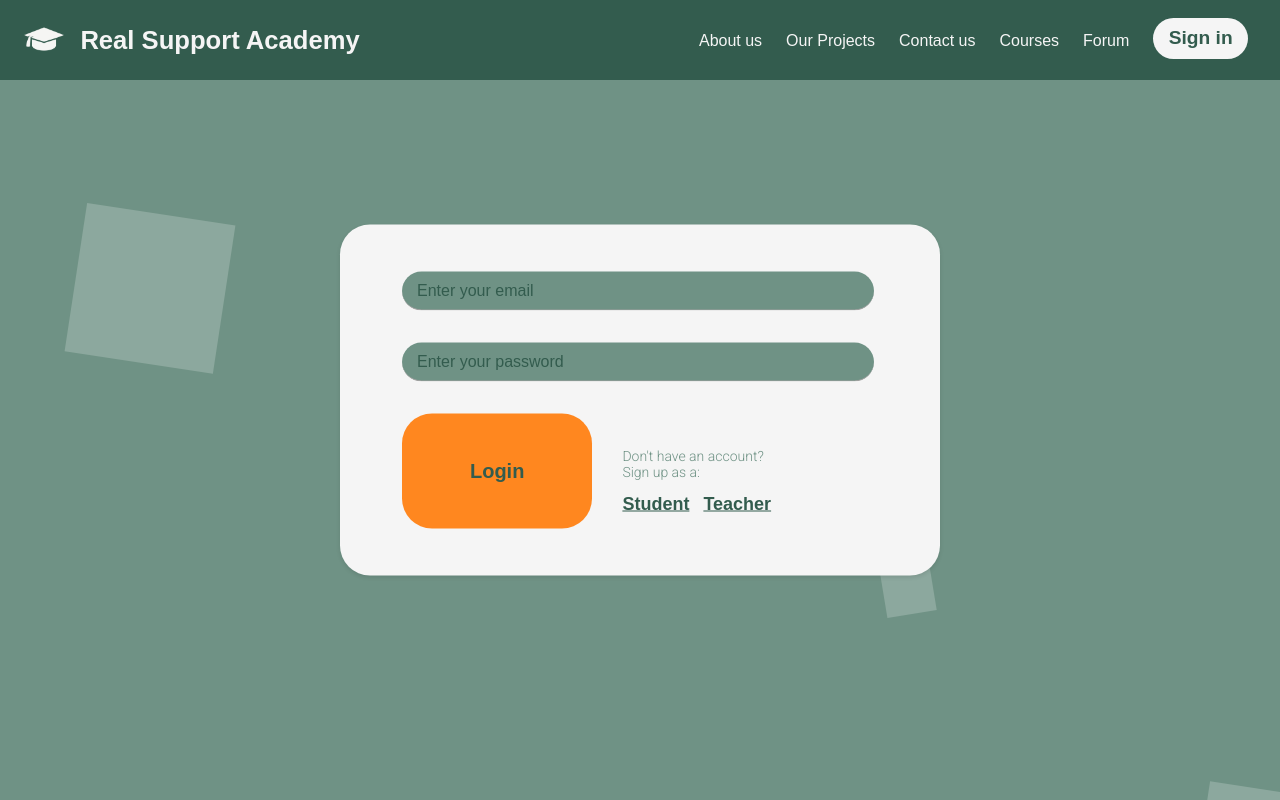
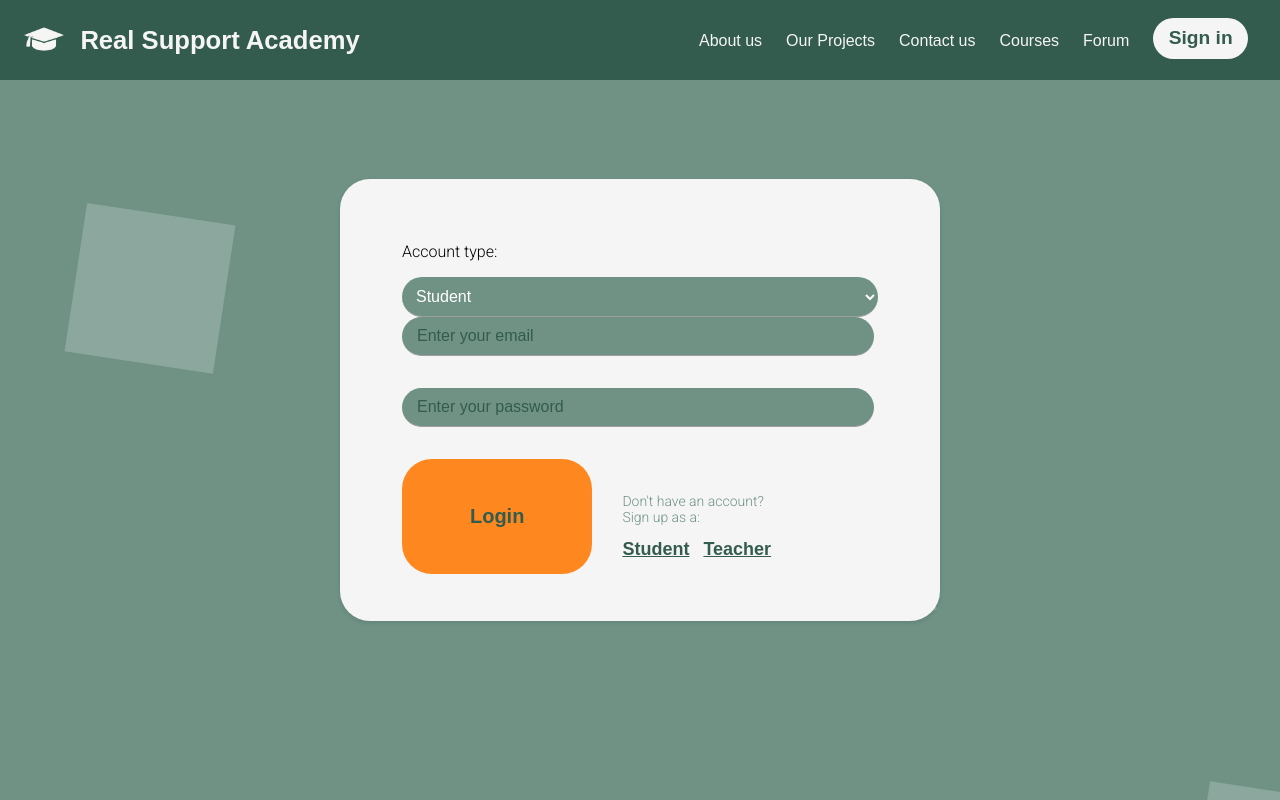
Before and after one commit to amber-02/rs-academy, a React (Create React App) app: page /signin in a window 1280 px wide. Built offline with nearby package versions, Linux system fonts and the light colour scheme.

Commit message:
dedicated sign in, only can view course/forum once signed in

```diff
--- a/src/App.js
+++ b/src/App.js
@@ -14,27 +14,23 @@ import TeacherSignUp from './components/navbar/TeacherSignUp';
 
 
 function App() {
-  // will hold users data in the format:
-  // {
-  //   name : 'john smith',
-  //   permission : 'admin/student'
-  // }
 
   const [userData , setUserData] = useState()
+  const [signIn, setSignIn] = useState(false);
   return (
     <>
     <Router>
       <Navbar />
       <Routes>
-        <Route path="/" element={<HomePage />} />
-        <Route path="/about" element={<AboutUs />} />
-        <Route path="/projects" element={<OurProjects />} />
-        <Route path="/contact" element={<ContactUs />} />
-        <Route path="/courses" element={<Courses />} />
-        <Route path="/forum" element={<StudentForum />} />
-        <Route path="/signin" element={<SignIn setUserData={setUserData} userData={userData}/>} />
-        <Route path="/student_signup" element={<StudentSignUp/>} />
-        <Route path="/teacher_signup" element={<TeacherSignUp/>} />
+      <Route path="/" element={<HomePage />} />
+          <Route path="/about" element={<AboutUs />} />
+          <Route path="/projects" element={<OurProjects />} />
+          <Route path="/contact" element={<ContactUs />} />
+          {signIn ? <Route path="/courses" element={<Courses />} /> : null}
+          {signIn ? <Route path="/forum" element={<StudentForum />} /> : null}
+          <Route path="/signin" element={<SignIn setUserData={setUserData} userData={userData} setSignIn={setSignIn} />} />
+          <Route path="/student_signup" element={<StudentSignUp />} />
+          <Route path="/teacher_signup" element={<TeacherSignUp />} />
       </Routes>
     </Router>
     </>
--- a/src/backend/components/Forum/AnnounForum.js
+++ b/src/backend/components/Forum/AnnounForum.js
@@ -1,12 +1,12 @@
 import React, { useState, useEffect } from 'react';
-import { db } from '../../firebase';
+import { Organiserdb } from '../../firebase';
 import { onValue, ref, get } from 'firebase/database';
 
 const Announcments = () => {
   const [questions, setQuestions] = useState([]);
 
   useEffect(() => {
-    const questionsRef = ref(db, 'announcements');
+    const questionsRef = ref(Organiserdb, 'announcements');
     onValue(questionsRef, (snapshot) => {
       const questionsArray = [];
       snapshot.forEach((childSnapshot) => {
--- a/src/components/navbar/SignIn.jsx
+++ b/src/components/navbar/SignIn.jsx
@@ -1,20 +1,28 @@
 import './SignIn.css';
 import { signInWithEmailAndPassword } from 'firebase/auth';
 import React, {useState} from 'react';
-import { auth } from '../../backend/firebase';
+import { auth, Organiserauth } from '../../backend/firebase';
 
 
 
-const SignIn = ({setUserData, userData}) => {
+const SignIn = ({setUserData, userData, setSignIn}) => {
         const [email, setEmail] = useState('');
+        const [personType, setType] = useState('');
         const [password, setPassword] = useState('');
         const signInUser = (e) => {
             e.preventDefault();
-            signInWithEmailAndPassword(auth, email, password)
+            let authInstance;
+            if (personType === 'organiser') {
+              authInstance = Organiserauth;
+            } else if (personType === 'student') {
+              authInstance = auth;
+            }
+            signInWithEmailAndPassword(authInstance, email, password)
             .then((userCredentials) => {
                 console.log('succesfull login')
                 console.log(userCredentials);
                 window.alert('successfull login')
+                setSignIn(true);
             }).catch((error) => {
                 console.log('unsuccesfull login')
                 window.alert('error logging in')
@@ -27,6 +35,14 @@ const SignIn = ({setUserData, userData}) => {
       <>
         <div className="content2">
             <form onSubmit={signInUser}>
+            <div>
+            <p>Account type: {personType}</p>
+            <select required name='teaching-method' onChange={(e) => setType(e.target.value)}>
+                <option value ='' disabled >Select</option>
+                <option value='student' >Student</option>
+                <option value='organiser'>Organiser</option>
+            </select>
+            </div>
             <div class="mat-in">
                 <input type='email' name='email' value={email} required onChange={(e) => setEmail(e.target.value)} ></input>
                 {/* <input type="text" name="username" placeholder="" required></input> */}
```
